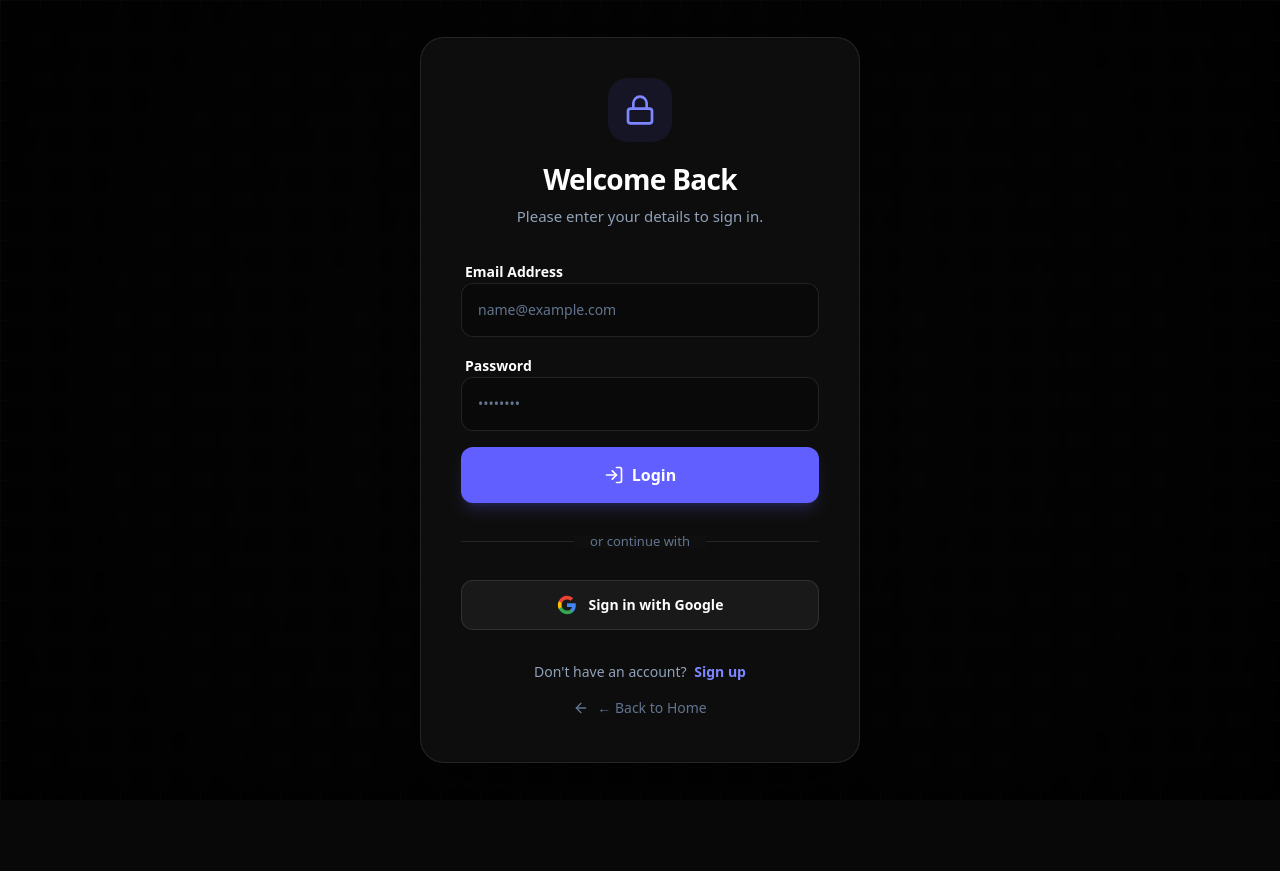
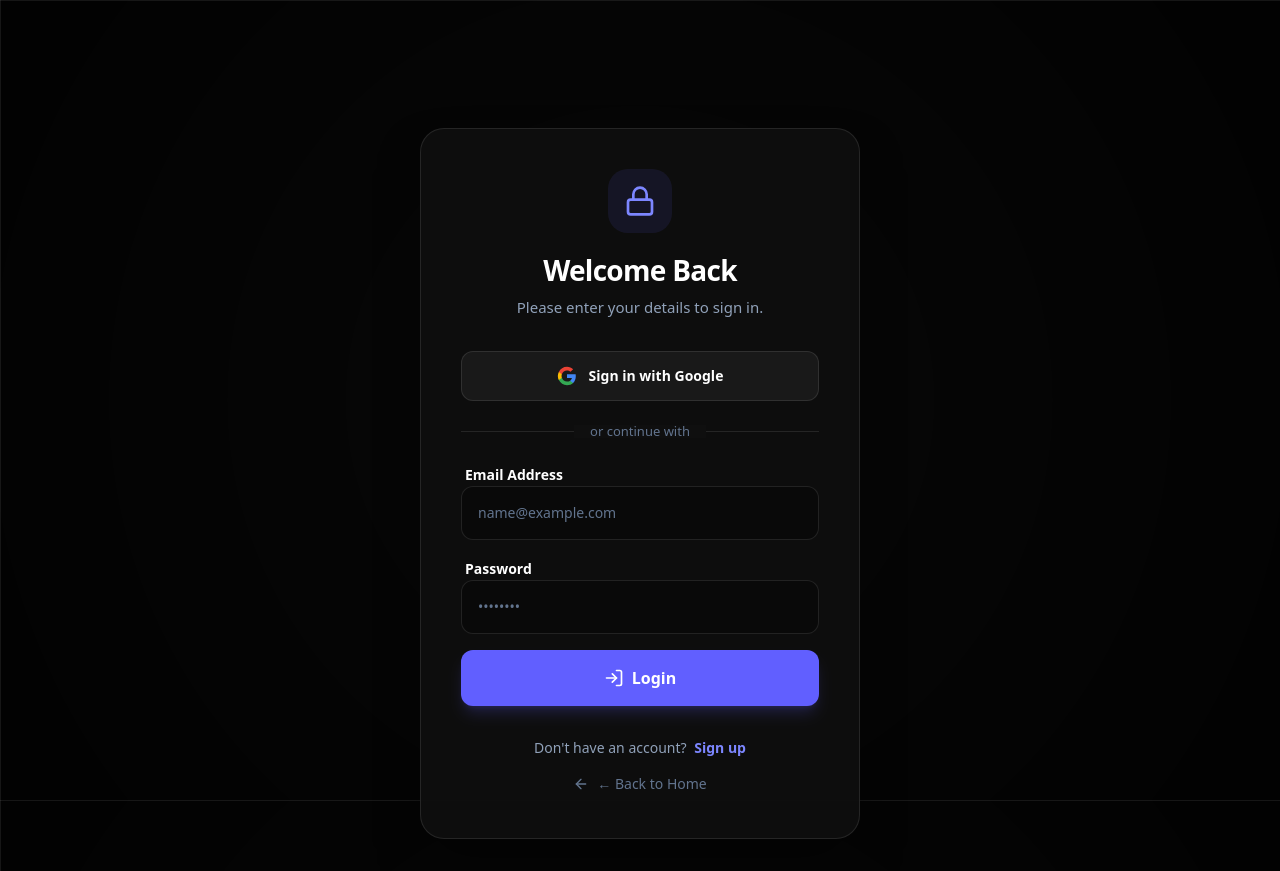
Before and after one commit to sarthakraut1484-dotcom/Smart-Locker-System, a Next.js app in the folder main-website/: page /login in a window 1280 px wide. Before the commit the page ends 800 px from the top, so only its background shows below. Built offline with nearby package versions, Linux system fonts and the light colour scheme; no server answers.

Commit message:
style: reorder login page and restore global website background grid on auth pages

```diff
--- a/main-website/src/app/(main)/login/page.tsx
+++ b/main-website/src/app/(main)/login/page.tsx
@@ -54,7 +54,7 @@ export default function LoginPage() {
   );
 
   return (
-    <div className="fixed inset-0 z-[100] flex items-center justify-center bg-black/50 backdrop-blur-sm px-6 py-8 overflow-y-auto">
+    <div className="min-h-[80vh] flex items-center justify-center px-6 py-8 relative z-10">
       <motion.div
         initial={{ opacity: 0, scale: 0.95, y: 20 }}
         animate={{ opacity: 1, scale: 1, y: 0 }}
@@ -70,7 +70,18 @@ export default function LoginPage() {
             <p className="text-slate-400 text-[15px] font-medium">Please enter your details to sign in.</p>
           </div>
 
-          <form onSubmit={handleLogin} className="space-y-4 relative z-10">
+          <button onClick={handleGoogleLogin} className="w-full bg-white/5 border border-white/10 text-white py-3.5 rounded-xl flex items-center justify-center gap-3 hover:bg-white/10 transition-all mb-6 font-semibold text-sm relative z-10">
+            <GoogleIcon /> Sign in with Google
+          </button>
+
+          <div className="relative mb-6 relative z-10">
+            <div className="absolute inset-0 flex items-center"><div className="w-full border-t border-white/10"></div></div>
+            <div className="relative flex justify-center text-[13px] font-medium leading-none">
+              <span className="bg-[#0f0f0f] px-4 text-slate-500">or continue with</span>
+            </div>
+          </div>
+
+          <form onSubmit={handleLogin} className="space-y-4 relative z-10 mb-8">
             <div className="space-y-2">
               <label className="text-sm font-semibold text-white ml-1">Email Address</label>
               <div className="relative group">
@@ -102,18 +113,7 @@ export default function LoginPage() {
             </button>
           </form>
 
-          <div className="relative my-8 relative z-10">
-            <div className="absolute inset-0 flex items-center"><div className="w-full border-t border-white/10"></div></div>
-            <div className="relative flex justify-center text-[13px] font-medium leading-none">
-              <span className="bg-[#0f0f0f] px-4 text-slate-500">or continue with</span>
-            </div>
-          </div>
-
-          <button onClick={handleGoogleLogin} className="w-full bg-white/5 border border-white/10 text-white py-3.5 rounded-xl flex items-center justify-center gap-3 hover:bg-white/10 transition-all mb-8 font-semibold text-sm">
-            <GoogleIcon /> Sign in with Google
-          </button>
-
-          <div className="text-center space-y-4">
+          <div className="text-center space-y-4 relative z-10">
              <p className="text-sm text-slate-400 font-medium">
                Don't have an account? <Link href="/signup" className="text-indigo-400 hover:text-indigo-300 font-bold ml-1">Sign up</Link>
              </p>
--- a/main-website/src/app/(main)/signup/page.tsx
+++ b/main-website/src/app/(main)/signup/page.tsx
@@ -76,7 +76,7 @@ export default function SignupPage() {
   );
 
   return (
-    <div className="fixed inset-0 z-[100] flex items-center justify-center bg-black/50 backdrop-blur-sm px-6 py-10 overflow-y-auto">
+    <div className="min-h-[85vh] flex items-center justify-center px-6 py-10 relative z-10">
       <motion.div initial={{ opacity: 0, scale: 0.95, y: 20 }} animate={{ opacity: 1, scale: 1, y: 0 }} className="w-full max-w-[440px] my-auto">
         <div className="bg-[#0f0f0f]/95 backdrop-blur-3xl rounded-[24px] p-10 border border-white/10 shadow-[0_25px_50px_-12px_rgba(0,0,0,0.5)] relative overflow-hidden ring-1 ring-white/5">
 
```
